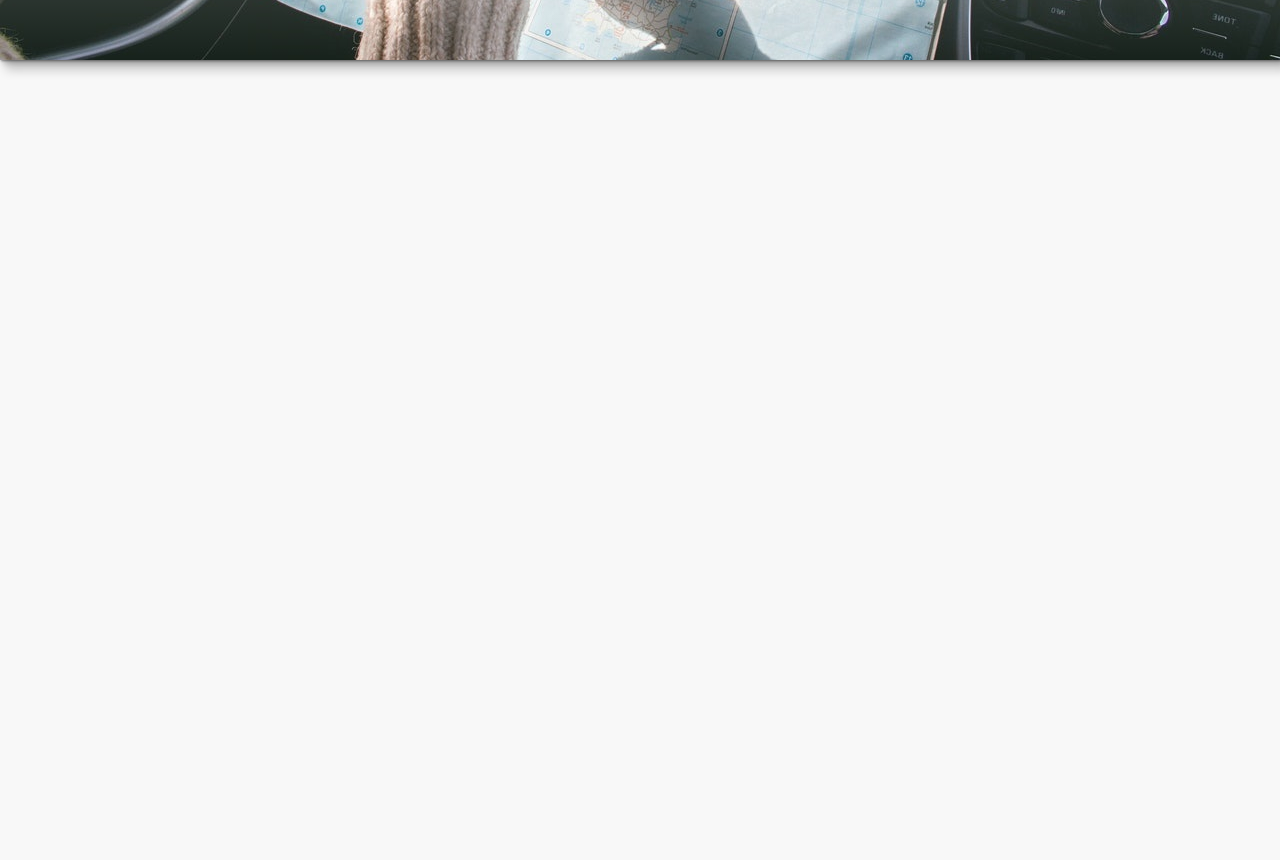
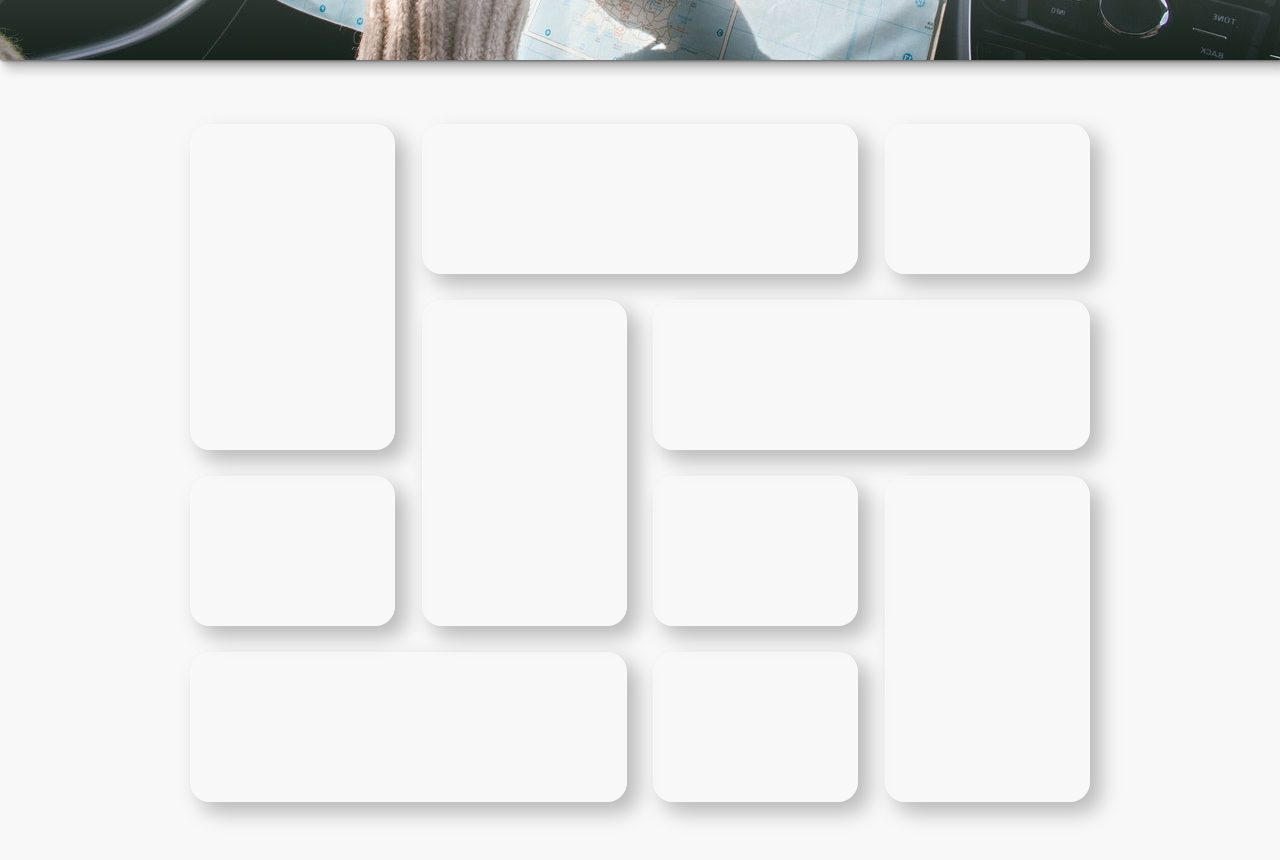
Before and after one commit to colmexcode/frontend_code, a React app: page / in a window 1280 px wide. Shown: the part 440-1300 px from the top of the page. Before the commit the page ends 800 px from the top, so only its background shows below. Built offline with nearby package versions, Linux system fonts and the light colour scheme.

Commit message:
home modifications

```diff
--- /dev/null
+++ b/src/components/Cards/index.js
@@ -0,0 +1,13 @@
+// ------------------------------ import libraries
+import React from 'react';
+
+// ------------------------------ import styles and images
+import { CardStyled } from './styles';
+
+// ------------------------------------ COMPONENT ------------------------------------//
+// description of the component.
+export const Cards = ({ position }) => {
+	return (
+		<CardStyled  position={`home${position}`} ></CardStyled>
+	);
+};
--- /dev/null
+++ b/src/components/Cards/styles.js
@@ -0,0 +1,56 @@
+// ------------------------------ import libraries
+import styled, { css } from 'styled-components';
+// ------------------------------ import variables
+import { border, shadows } from '../../global-styles/Variables';
+
+// ------------------------------------ COMPONENTS ------------------------------------//
+export const CardStyled = styled.div`
+
+    display: grid;
+    border: ${border.border};
+    border-radius: ${border.borderRadiusBig};
+    box-sizing: border-box;
+    box-shadow: ${shadows.cardShadow};
+    --webkit-filter: ${shadows.filter};
+
+    ${(props) => props.position === 'home1' && css`
+        grid-column: 1 / span 1;
+        grid-row: 1 / span 3;
+    `}
+    ${(props) => props.position === 'home2' && css`
+        grid-column: 3 / span 3;
+        grid-row: 1 / span 1;
+    `}
+    ${(props) => props.position === 'home3' && css`
+        grid-column: 7 / span 1;
+        grid-row: 1 / span 1;
+    `}
+    ${(props) => props.position === 'home4' && css`
+    grid-column: 1 / span 1;
+        grid-row: 5 / span 1;
+    `}
+    ${(props) => props.position === 'home5' && css`
+        grid-column: 1 / span 3;
+        grid-row: 7 / span 1;
+    `}
+    ${(props) => props.position === 'home6' && css`
+        grid-column: 3 / span 1;
+        grid-row: 3 / span 3;
+    `}
+    ${(props) => props.position === 'home7' && css`
+        grid-column: 5 / span 3;
+        grid-row: 3 / span 1;
+    `}
+    ${(props) => props.position === 'home8' && css`
+        grid-column: 5 / span 1;
+        grid-row: 5 / span 1;
+    `}
+    ${(props) => props.position === 'home9' && css`
+        grid-column: 5 / span 1;
+        grid-row: 7 / span 1;
+    `}
+    ${(props) => props.position === 'home10' && css`
+        grid-column: 7 / span 1;
+        grid-row: 5 / span 3;
+    `}
+`;
--- /dev/null
+++ b/src/components/Main/index.js
@@ -0,0 +1,32 @@
+// ------------------------------ import libraries
+import React from 'react';
+
+// ------------------------------ import components
+import { Cards } from '../Cards';
+
+// ------------------------------ import styles and images
+import { MainStyled } from './styles';
+import homeImg1 from '../../assets/images/homeImg1.svg';
+
+
+// ------------------------------------ COMPONENT ------------------------------------//
+// description of the component.
+export const Main = () => {
+	return (
+		<MainStyled>
+			<Cards position={1}
+				src={homeImg1}
+				alt="travel image # 1"
+			/>
+			<Cards  position={2} />
+			<Cards  position={3} />
+			<Cards  position={4} />
+			<Cards  position={5} />
+			<Cards  position={6} />
+			<Cards  position={7} />
+			<Cards  position={8} />
+			<Cards  position={9} />
+			<Cards  position={10} />
+		</MainStyled>
+	);
+};
--- /dev/null
+++ b/src/components/Main/styles.js
@@ -0,0 +1,18 @@
+// ------------------------------ import libraries
+import styled from 'styled-components';
+// ------------------------------ import variables
+import { spacing } from '../../global-styles/Variables';
+
+// ------------------------------------ COMPONENTS ------------------------------------//
+export const MainStyled = styled.section`
+
+    display: grid;
+    grid-template-columns: 20% 2.6% 20% 2.6% 20% 2.6% 20%;
+    grid-template-rows: 15% 2.6% 15% 2.6% 15% 2.6% 15%;
+    width: 80%;
+    height: 1000px;
+    margin: 0 auto;
+    margin-top: ${spacing.space4};
+    justify-content: center;
+
+`;
--- a/src/global-styles/Variables.js
+++ b/src/global-styles/Variables.js
@@ -49,4 +49,11 @@ export const shadows = {
                 inset -4px -4px 10px 1px #F6F6F6,
                 inset 3px 3px 2px 1px rgba(0, 0, 0, 0.25)`,
   textShadow: '1px 1px 2px rgba(0, 0, 0, 0.3)',
+
+  cardShadow: `10px 10px 20px 1px rgba(0, 0, 0, 0.25),
+  -4px -4px 10px 1px rgba(255, 255, 255, 0.26)`,
+
+  filter: `drop-shadow(3px 3px 6px rgba(0, 0, 0, 0.5)),
+  drop-shadow(5px 5px 25px rgba(0, 0, 0, 0.5));`,
+
 };
--- /dev/null
+++ b/src/pages/Home/index.js
@@ -0,0 +1,26 @@
+// ------------------------------ import libraries
+import React from 'react';
+
+// ------------------------------ import components
+import { Cards } from '../../components/Cards';
+import { Hero } from '../../components/Hero';
+import { Main } from '../../components/Main';
+
+
+// ------------------------------ import styles and images
+
+
+// -------- import redux actions
+
+// ------------------------------------ COMPONENT ------------------------------------//
+// description of the component.
+export const HomePage = () => {
+  return (
+    <>
+        <Hero />
+        <Main>
+            <Cards />
+        </Main>
+    </>
+  );
+};
--- /dev/null
+++ b/src/pages/Home/styles.js
@@ -0,0 +1,11 @@
+// ------------------------------ import libraries
+import styled from 'styled-components';
+// ------------------------------ import variables
+import { colors } from '../../global-styles/Variables';
+
+// ------------------------------------ COMPONENTS ------------------------------------//
+export const HomeStyled = styled.div`
+  display: grid;
+  width: 100%;
+  background-color: ${colors.secondColor};
+`;
--- a/src/router/App.js
+++ b/src/router/App.js
@@ -4,6 +4,8 @@ import { BrowserRouter, Switch, Route } from 'react-router-dom';
 
 // ------------------------------ import components
 import { LandingPage } from '../pages/Landing';
+import { HomePage } from '../pages/Home';
+
 
 // ------------------------------------ COMPONENT ------------------------------------//
 // This is the router.
@@ -13,7 +15,7 @@ export const App = () => {
   return (
     <BrowserRouter>
       <Switch>
-        <Route exact path="/" component={LandingPage} />
+        <Route exact path="/" component={HomePage} />
       </Switch>
     </BrowserRouter>
   );
```
Also changed, not shown: src/assets/images/homeImg1.svg (added).
